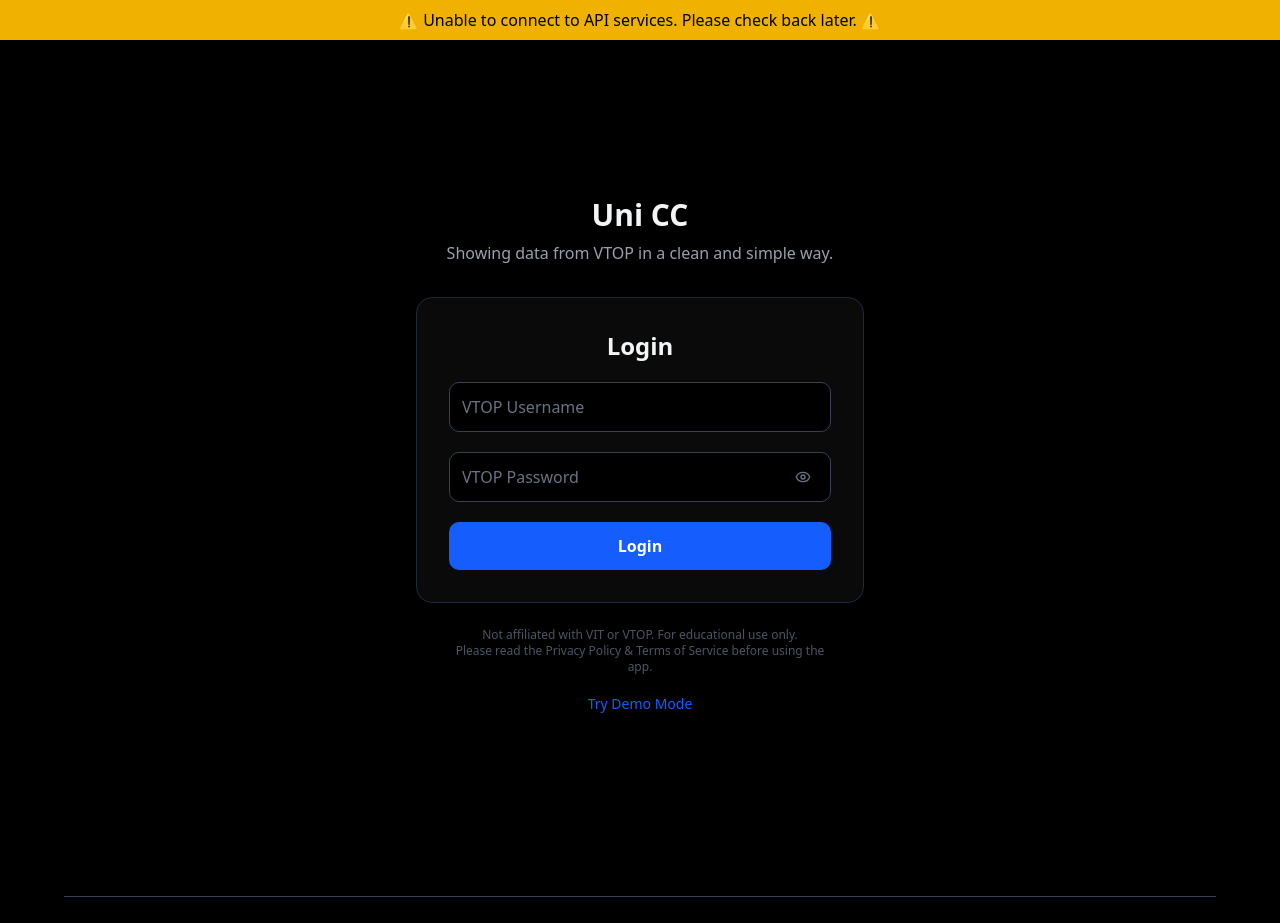
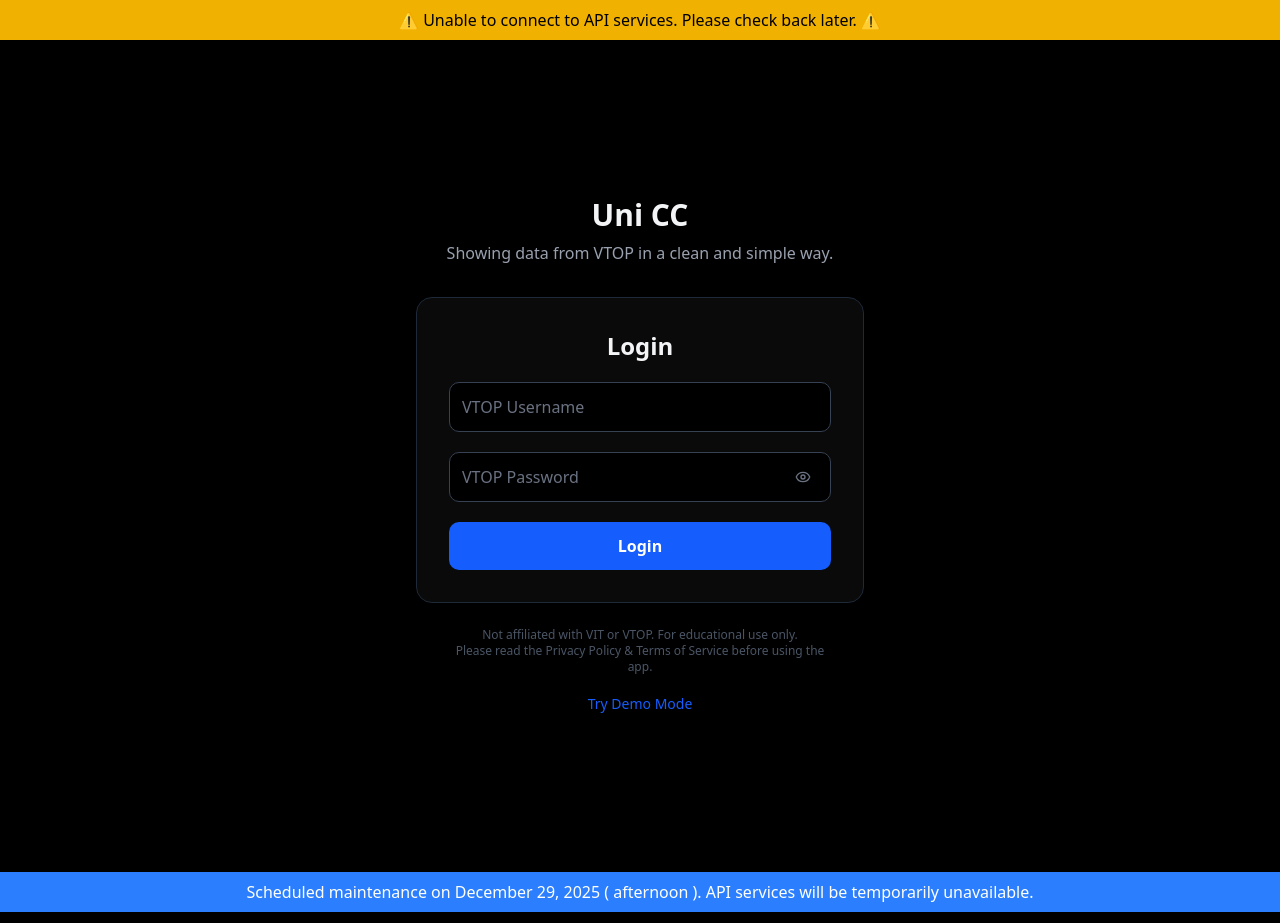
Before and after one commit to Arya4930/UniCC, a Next.js app: page / in a window 1280 px wide. Shown: the top 923 px of the page. Built offline with nearby package versions, Linux system fonts and the light colour scheme; no server answers.

Commit message:
Demo Mode Addition

```diff
--- a/src/components/custom/Main.tsx
+++ b/src/components/custom/Main.tsx
@@ -500,6 +500,9 @@ export default function LoginPage() {
           {isOffline && <div className="top-0 left-0 w-full bg-yellow-500 text-black text-center py-2 font-medium z-[9999] shadow-md">
             ⚠️ You’re currently offline. Some features may not work.
           </div>}
+          {demoMode && <div className="top-0 left-0 w-full bg-blue-500 text-white text-center py-2 font-medium z-[9999] shadow-md">
+            ℹ️ You are in Demo Mode. Data shown is for demonstration purposes only.
+          </div>}
           <DashboardContent
             activeTab={activeTab}
             setActiveTab={setActiveTab}
@@ -547,6 +550,9 @@ export default function LoginPage() {
           />
         </>
       )}
+      <div className="top-0 left-0 w-full bg-blue-500 text-white text-center py-2 font-medium z-[9999] shadow-md">
+        Scheduled maintenance on December 29, 2025 ( afternoon ). API services will be temporarily unavailable.
+      </div>
 
       <Footer isLoggedIn={isLoggedIn} />
     </div>
```
